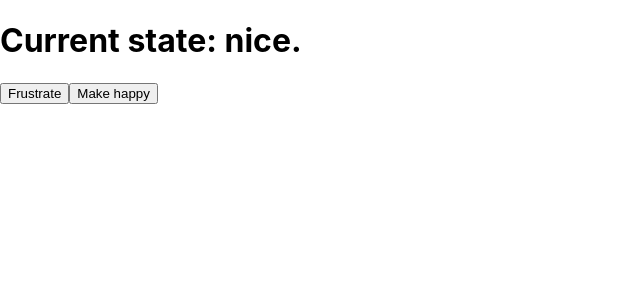
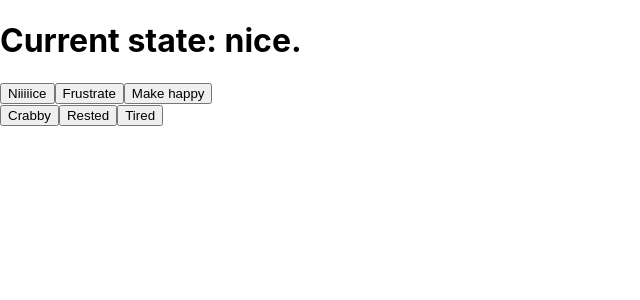
Before and after one commit to UvealSnow/react-basics, a React (Create React App) app: page / in a window 1280 px wide. Shown: the top 300 px of the page, without its empty margins (0-640 px from the left). Built offline with nearby package versions, Linux system fonts and the light colour scheme.

Commit message:
Wroking with useEffect

```diff
--- a/src/App.js
+++ b/src/App.js
@@ -1,19 +1,37 @@
-import { useState } from 'react';
+import { useState, useEffect } from 'react';
 import './App.css';
 
 function App() {
-  const [feeling, setFeeling] = useState("nice");
-  console.log(feeling);
+  const [emotion, setEmotion] = useState("nice");
+  const [secondary, setSecondary] = useState("tired");
+
+  // Feels really similar to watchers!
+  useEffect(() => console.log(`It's ${emotion} around here!`), [emotion]);
+  useEffect(() => console.log(`It's ${secondary} right about now!`), [secondary]);
+
   return (
     <>
       <h1>
-        Current state: {feeling}.
+        Current state: {emotion}.
       </h1>
-      <button onClick={() => setFeeling("frustrated")}>
+      <button onClick={() => setEmotion("nice")}>
+        Niiiiice
+      </button>
+      <button onClick={() => setEmotion("frustrated")}>
         Frustrate
       </button>
-      <button onClick={() => setFeeling("happy")}>
+      <button onClick={() => setEmotion("happy")}>
         Make happy
+      </button>
+      <br />
+      <button onClick={() => setSecondary("crabby")}>
+        Crabby
+      </button>
+      <button onClick={() => setSecondary("rested")}>
+        Rested
+      </button>
+      <button onClick={() => setSecondary("tired")}>
+        Tired
       </button>
     </>
   );
```
